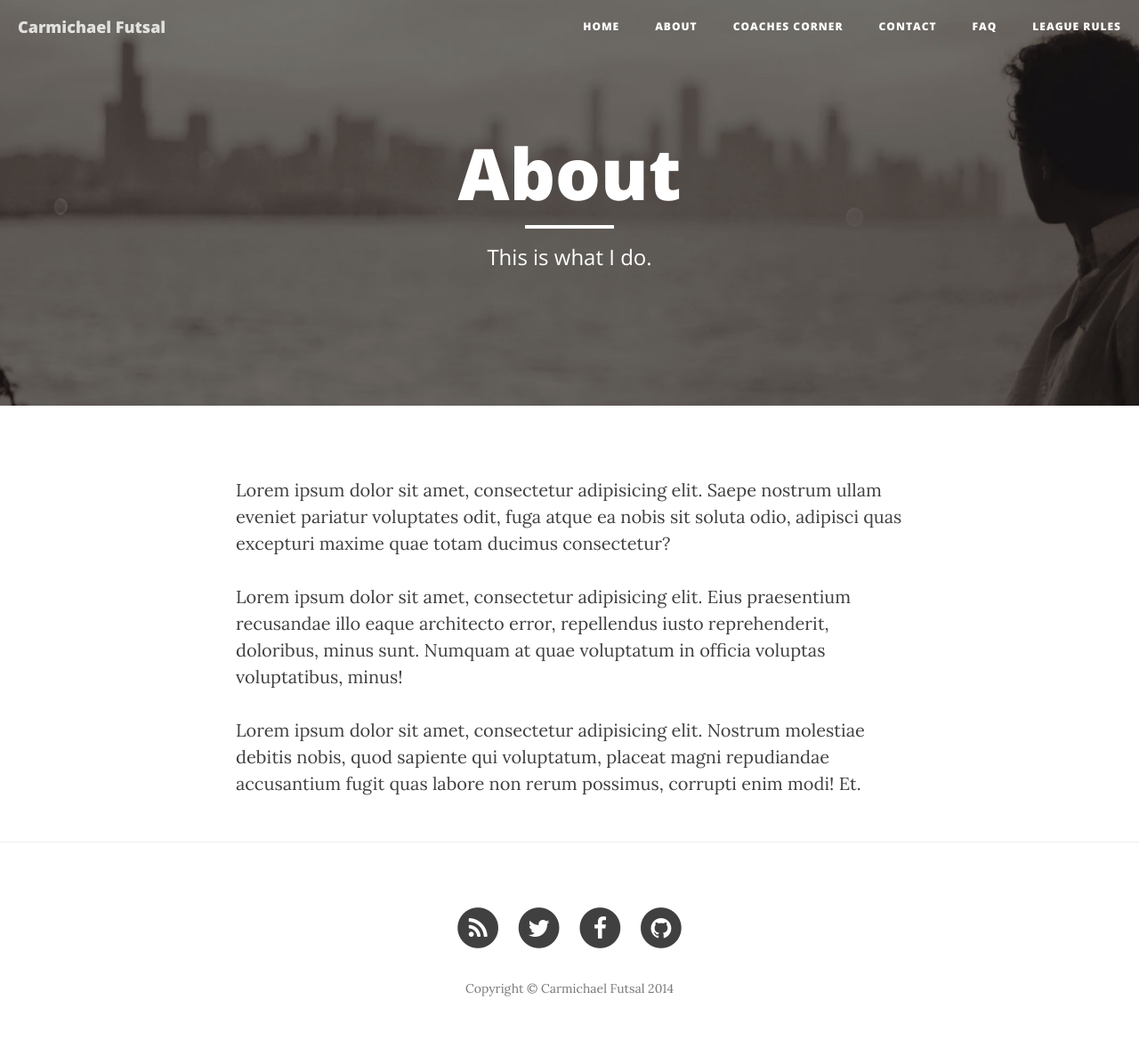
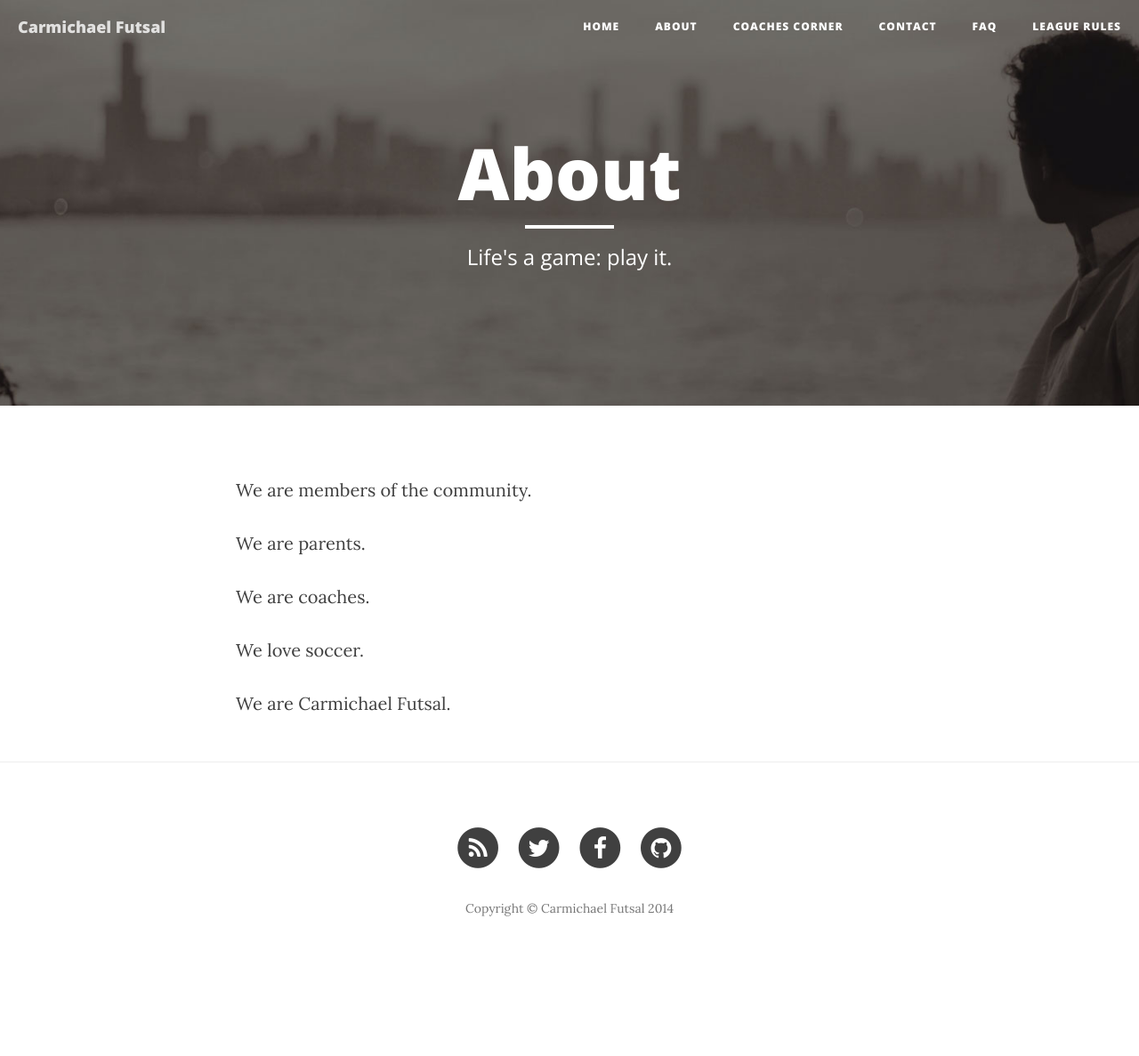
Before and after one commit to carmichaelfutsal/carmichaelfutsal.github.io, a Jekyll site: the page built from about.html, in a window 1280 px wide. Shown: the whole page at 89% size. Built offline with Jekyll 4.4.1, drawn with Linux system fonts in a browser that asks for light colours; nearby versions of some CDN libraries; after the commit the page ends 1097 px from its top, so only the background shows below that.

Commit message:
updated text- more to come

```diff
--- a/about.html
+++ b/about.html
@@ -1,12 +1,16 @@
 ---
 layout: page
 title: "About"
-description: "This is what I do."
+description: "Life's a game: play it."
 header-img: "/img/about-bg.jpg"
 ---
 
-<p>Lorem ipsum dolor sit amet, consectetur adipisicing elit. Saepe nostrum ullam eveniet pariatur voluptates odit, fuga atque ea nobis sit soluta odio, adipisci quas excepturi maxime quae totam ducimus consectetur?</p>
+<p>We are members of the community.</p>
 
-<p>Lorem ipsum dolor sit amet, consectetur adipisicing elit. Eius praesentium recusandae illo eaque architecto error, repellendus iusto reprehenderit, doloribus, minus sunt. Numquam at quae voluptatum in officia voluptas voluptatibus, minus!</p>
+<p>We are parents.</p>
 
-<p>Lorem ipsum dolor sit amet, consectetur adipisicing elit. Nostrum molestiae debitis nobis, quod sapiente qui voluptatum, placeat magni repudiandae accusantium fugit quas labore non rerum possimus, corrupti enim modi! Et.</p>
+<p>We are coaches.</p>
+
+<p>We love soccer.</p>
+
+<p>We are Carmichael Futsal.</p>
```
